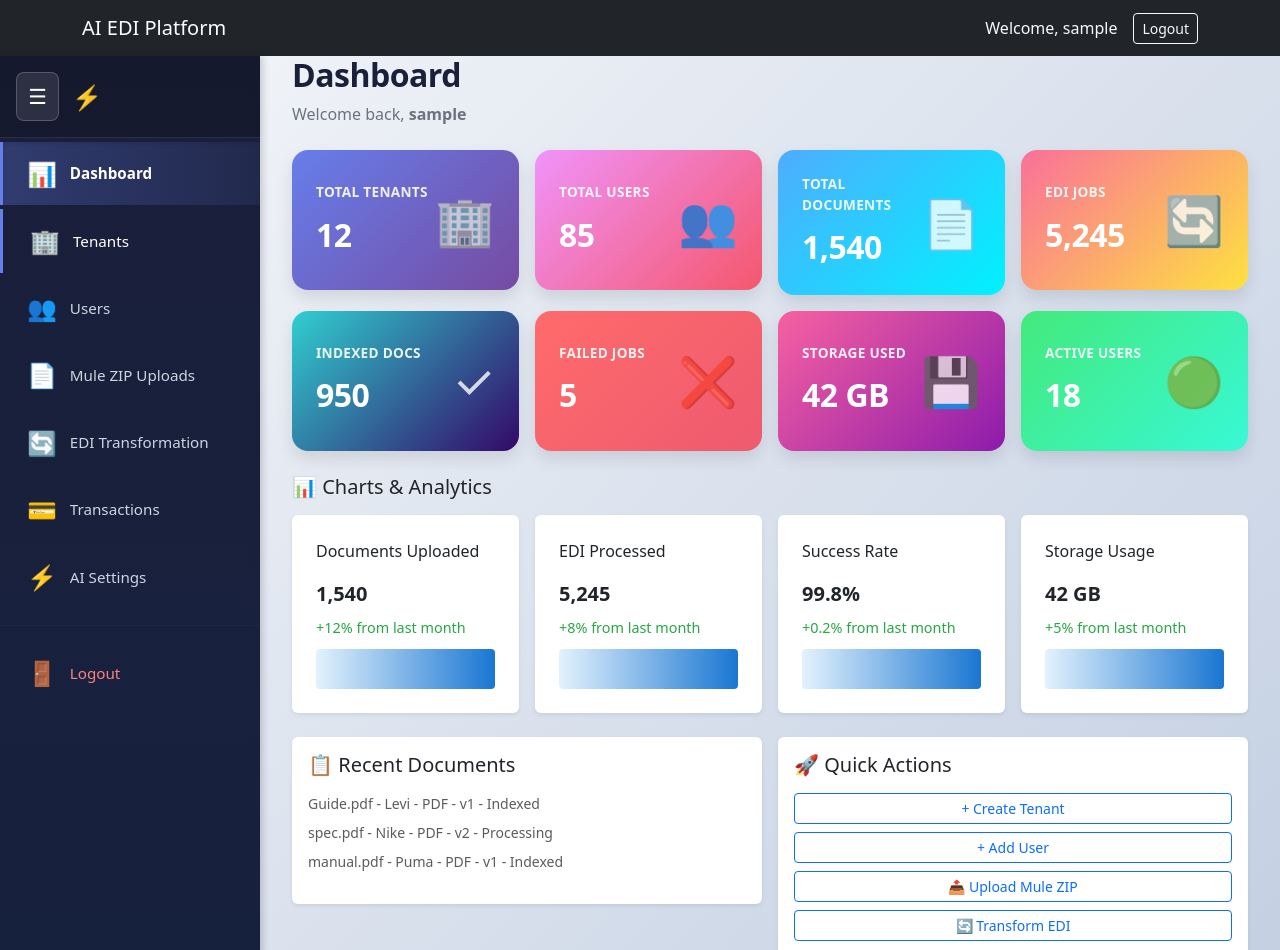
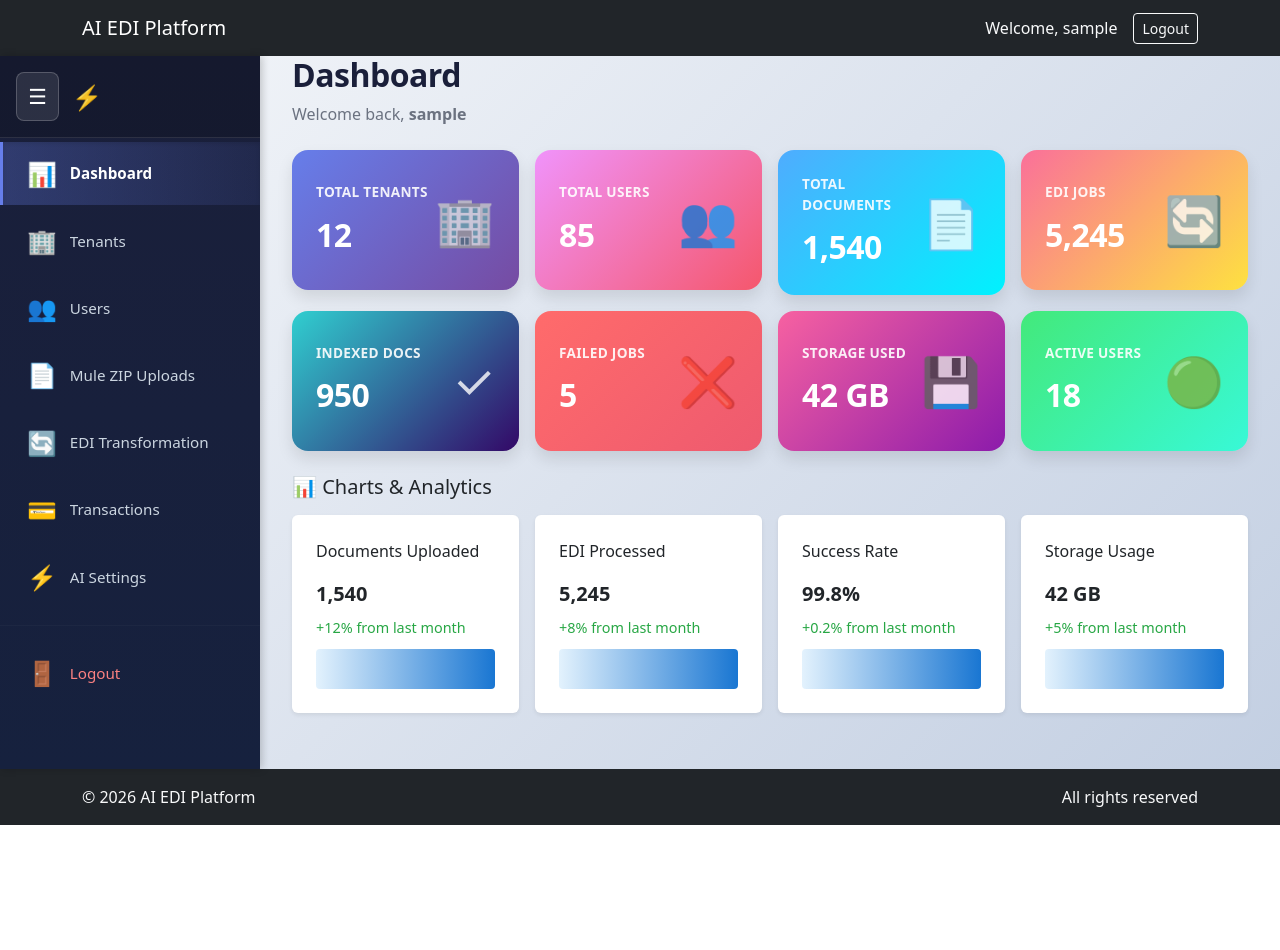
Before and after one commit to amresh087/mulemind-llm, a React (Vite) app: page /admin in a window 1280 px wide. Shown: the top 950 px of the page. After the commit the page ends 825 px from the top, so only its background shows below. Built offline with nearby package versions, Linux system fonts and the light colour scheme; sample sign-in values are in the browser's storage.

Commit message:
update code

```diff
--- a/src/pages/admin/AdminDashboard.tsx
+++ b/src/pages/admin/AdminDashboard.tsx
@@ -75,32 +75,7 @@ const AdminDashboard = () => {
         </Row>
       </div>
 
-      {/* Quick Actions */}
-      <Row className="g-3">
-        <Col md={6}>
-          <Card className="border-0 shadow-sm">
-            <Card.Body>
-              <h5 className="mb-3">📋 Recent Documents</h5>
-              <p className="text-muted small mb-2">Guide.pdf - Levi - PDF - v1 - Indexed</p>
-              <p className="text-muted small mb-2">spec.pdf - Nike - PDF - v2 - Processing</p>
-              <p className="text-muted small">manual.pdf - Puma - PDF - v1 - Indexed</p>
-            </Card.Body>
-          </Card>
-        </Col>
-        <Col md={6}>
-          <Card className="border-0 shadow-sm">
-            <Card.Body>
-              <h5 className="mb-3">🚀 Quick Actions</h5>
-              <div className="d-flex flex-column gap-2">
-                <button className="btn btn-sm btn-outline-primary">+ Create Tenant</button>
-                <button className="btn btn-sm btn-outline-primary">+ Add User</button>
-                <button className="btn btn-sm btn-outline-primary">📤 Upload Mule ZIP</button>
-                <button className="btn btn-sm btn-outline-primary">🔄 Transform EDI</button>
-              </div>
-            </Card.Body>
-          </Card>
-        </Col>
-      </Row>
+
     </div>
   );
 };
```
